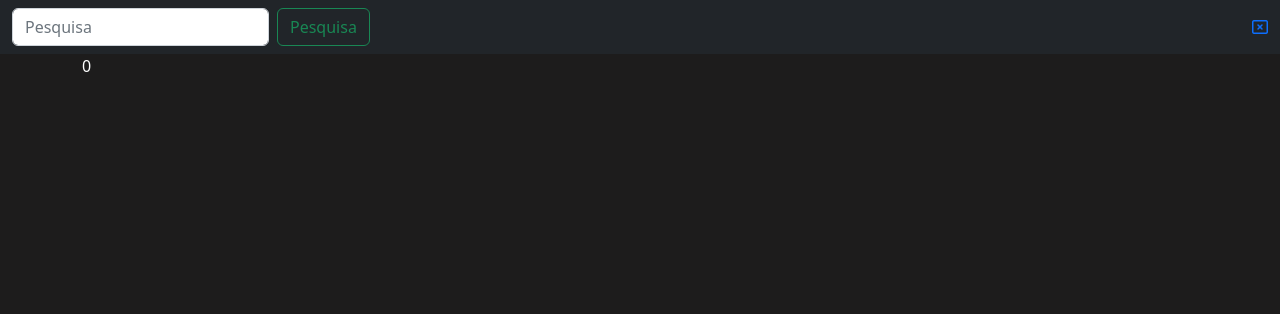
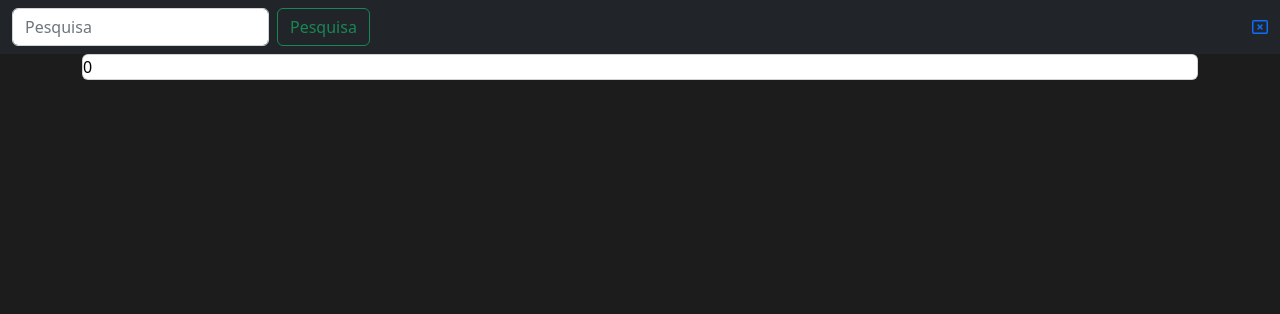
Before and after one commit to luisarturrangel/fundamentos-web, a PHP site: page /carrinho.html in a window 1280 px wide. Shown: the top 314 px of the page. Run offline with PHP 8.4, Linux system fonts and the light colour scheme; some libraries are stand-ins or nearby versions.

Commit message:
card-total

```diff
--- a/projeto final/carrinho.html
+++ b/projeto final/carrinho.html
@@ -34,7 +34,7 @@
 
     </div>
     <div class="container">
-      <span class="cart-total-value text-white">0</span>
+      <span class="cart-total-value text-black card">0</span>
     </div>
 
     <script src="js/cart.js"></script>
```
Also changed, not shown: projeto final/css/style.css (line endings or trailing spaces).
